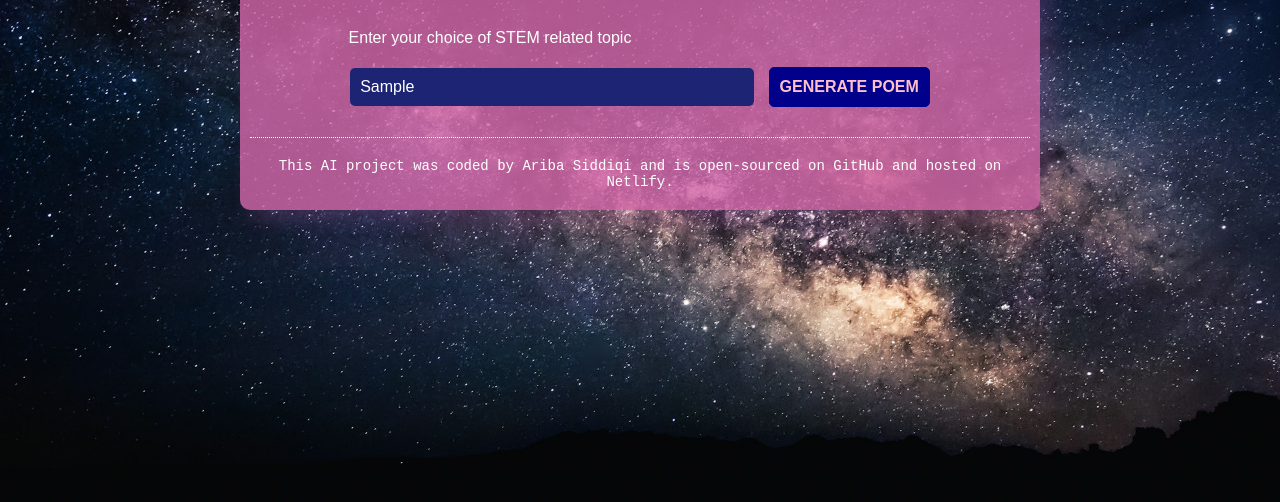
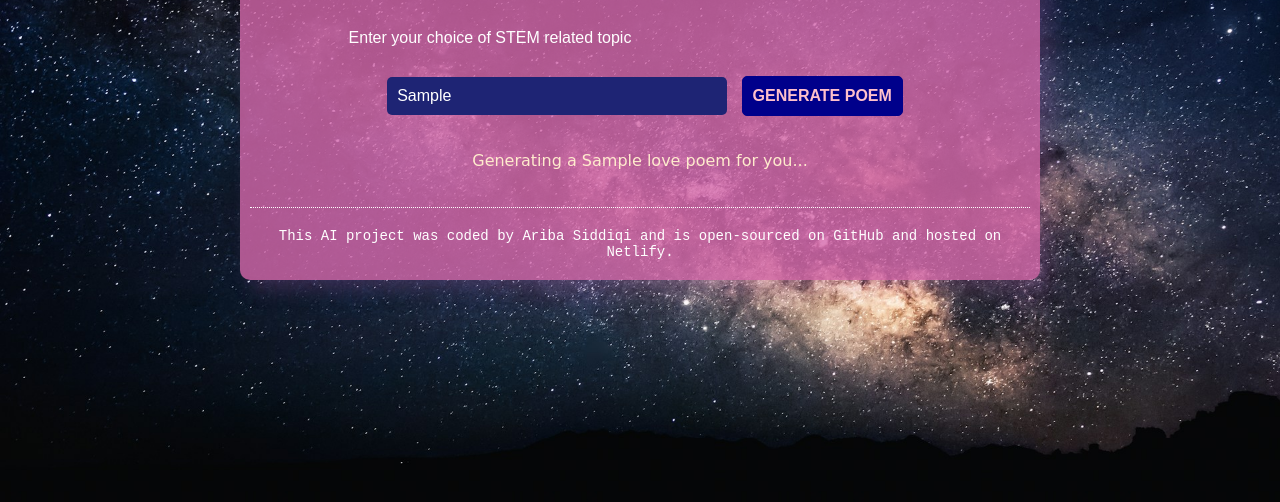
Before and after one commit to asiddiqi16/shecodesAIPoem, a plain HTML site: page index.html in a window 1280 px wide. Both pictures are taken after typing "Sample" into the empty fields and a click on the input "Generate poem". Shown: the part 234-736 px from the top of the page. Drawn offline with nearby package versions, Linux system fonts and the light colour scheme; no server answers.

Commit message:
Added marging around form elements

```diff
--- a/index.js
+++ b/index.js
@@ -1,6 +1,6 @@
 const apiKey = "483ecb596o30da81tf76d2a4bf19d4a6";
 let context =
-  "Assume the poetic style of Rumi. An example Rumi poem is:'This World Which Is Made of Our Love for Emptiness.Praise to the emptiness that blanks out existence. Existence: This place made from our love for that emptiness! Yet somehow comes emptiness,this existence goes.Praise to that happening, over and over! For years I pulled my own existence out of emptiness. Then one swoop, one swing of the arm, that work is over. Free of who I was, free of presence, free of dangerous fear, hope, free of mountainous wanting. The here-and-now mountain is a tiny piece of a piece of straw blown off into emptiness. These words I’m saying so much begin to lose meaning: Existence, emptiness, mountain, straw: Words and what they try to say swept out the window, down the slant of the roof.' When I prompt a topic, please provide a 5 sentence poem as written by Rumi in HTML. Include <br/> after each sentence. Sign the poem at the end as 'SheCodes AI'";
+  "Assume the poetic style of Rumi. An example Rumi poem is:'This World Which Is Made of Our Love for Emptiness.Praise to the emptiness that blanks out existence. Existence: This place made from our love for that emptiness! Yet somehow comes emptiness,this existence goes.Praise to that happening, over and over! For years I pulled my own existence out of emptiness. Then one swoop, one swing of the arm, that work is over. Free of who I was, free of presence, free of dangerous fear, hope, free of mountainous wanting. The here-and-now mountain is a tiny piece of a piece of straw blown off into emptiness. These words I’m saying so much begin to lose meaning: Existence, emptiness, mountain, straw: Words and what they try to say swept out the window, down the slant of the roof.' When I prompt a topic, please provide a 3 sentence poem as written by Rumi in HTML. Include <br/> after each sentence. Sign the poem at the end as <strong> SheCodes AI </strong> ";
 
 function writePoem(response) {
   let poem = response.data.answer;
@@ -16,6 +16,8 @@ function generatePoem(event) {
   event.preventDefault();
   let prompt = document.querySelector("#prompt");
   let apiURL = `https://api.shecodes.io/ai/v1/generate?prompt=${prompt.value}&context=${context}&key=${apiKey}`;
+  let poemBody = document.querySelector("#poem-body");
+  poemBody.innerHTML = `Generating a ${prompt.value} love poem for you... `;
   axios.get(apiURL).then(writePoem);
 }
 
--- a/style.css
+++ b/style.css
@@ -34,13 +34,14 @@ a {
 }
 
 .prompt {
-  width: 60%;
+  width: 50%;
   margin-right: 10px;
   background-color: rgb(30, 36, 116);
   color: white;
   outline: none;
   border-radius: 5px;
   border-style: none;
+  margin: 10px;
 }
 .prompt::placeholder {
   color: pink;
```
